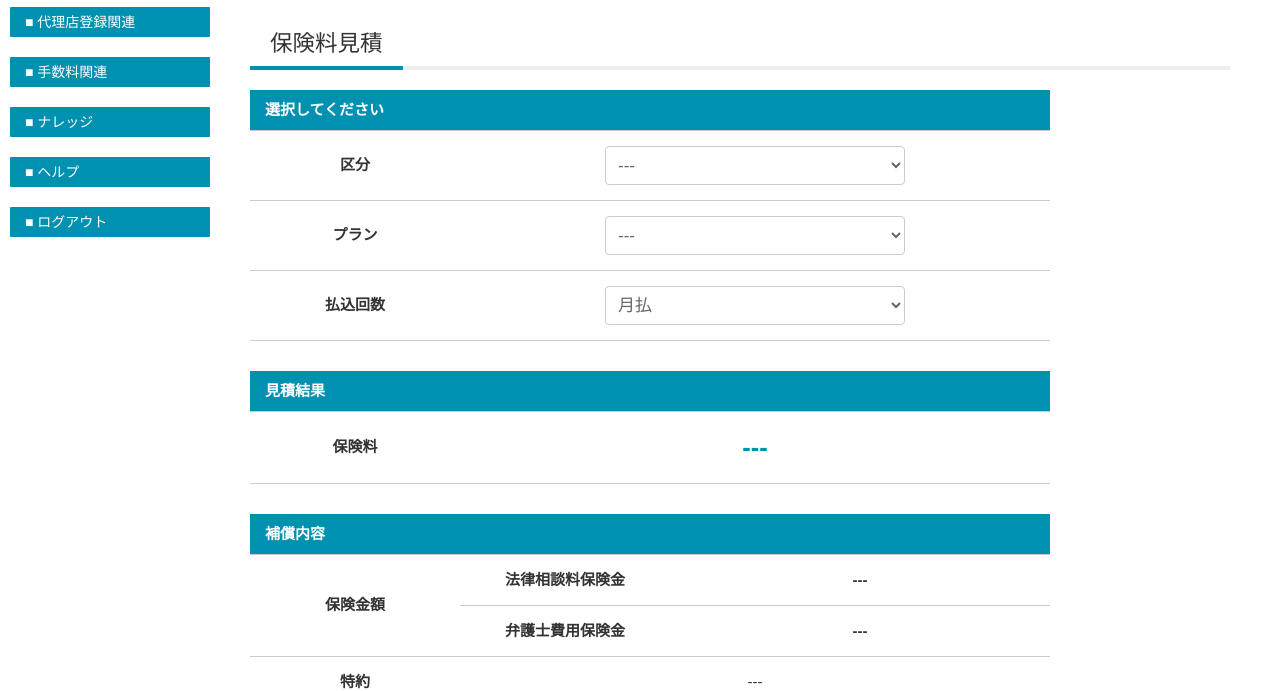
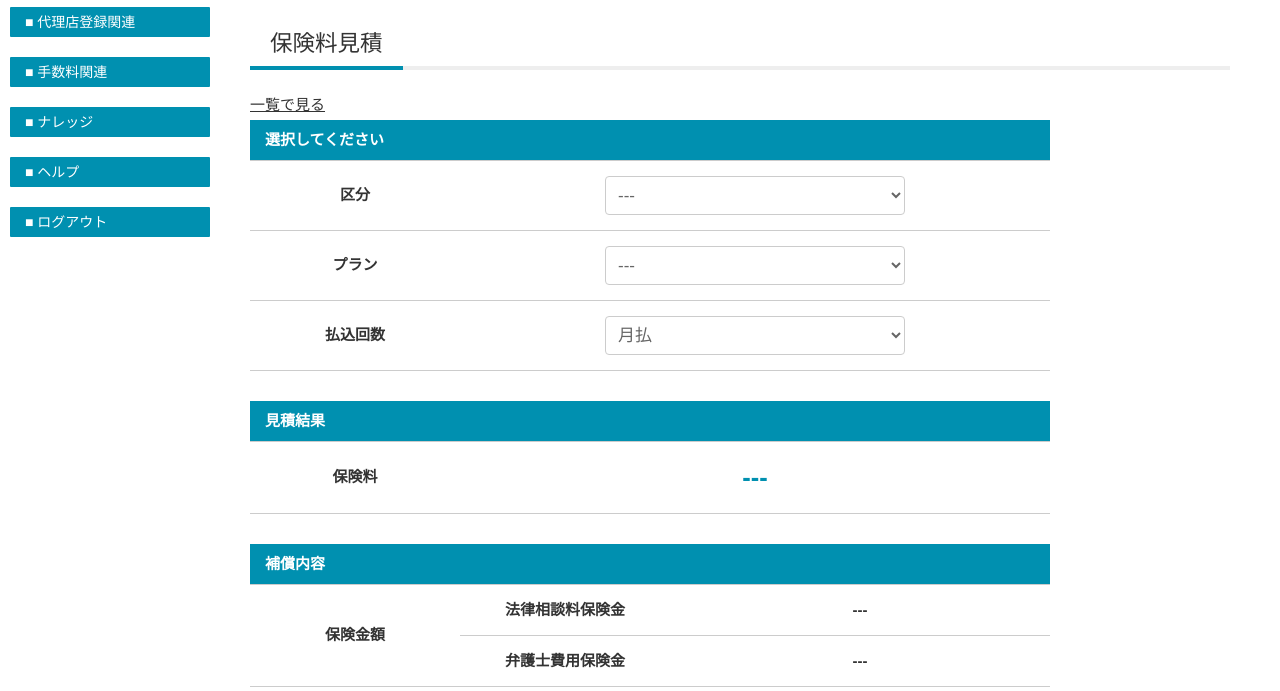
Before and after one commit to asiro-ssi/inside_company, a plain HTML site: page 3c94c0b1c3ce114c39b16272a86b47e0ed7de7c13a67b6b93eff0130ccd408f9/insurance_quotation.html in a window 1280 px wide. Shown: the part 113-804 px from the top of the page. Drawn offline with nearby package versions, Linux system fonts and the light colour scheme.

Commit message:
Update insurance_quotation.html

```diff
--- a/3c94c0b1c3ce114c39b16272a86b47e0ed7de7c13a67b6b93eff0130ccd408f9/insurance_quotation.html
+++ b/3c94c0b1c3ce114c39b16272a86b47e0ed7de7c13a67b6b93eff0130ccd408f9/insurance_quotation.html
@@ -34,8 +34,8 @@
 
 <section>
  <h2>保険料見積</h2>
-
  <form class="form">
+  <a href="pdf/2025012402.pdf" target="_blank">一覧で見る</a>
   <table class="ta1" style="max-width: 800px;">
    <caption>選択してください</caption>
     <tr>
```
